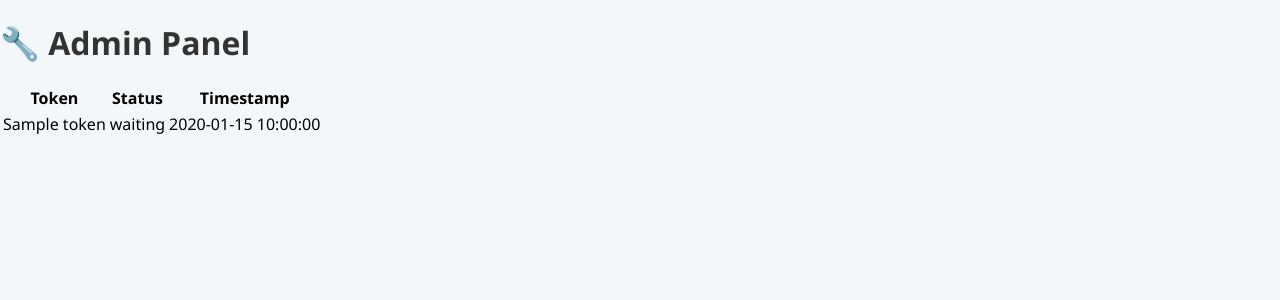
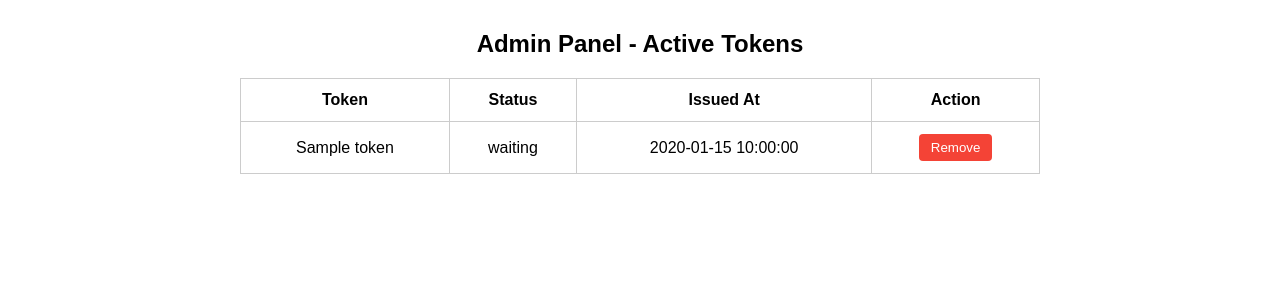
Before and after one commit to shardul9320/canteen-queue-system, a Flask app: template templates/admin.html in a window 1280 px wide. Shown: the top 300 px of the page. Run offline with Flask 3, Linux system fonts and the light colour scheme; the template is opened without the code that fills it: most values are stand-ins (such as "Sample title", 1, 10 or a date in 2020).

Commit message:
Add admin panel and token auto-expiry feature

```diff
--- a/app.py
+++ b/app.py
@@ -1,6 +1,6 @@
 from flask import Flask, render_template, request, redirect, url_for
-import json, time
-import os
+import json, time, os
+from datetime import datetime, timedelta
 
 app = Flask(__name__)
 DATA_FILE = 'data.json'
@@ -18,12 +18,40 @@ def save_data():
     with open(DATA_FILE, 'w') as f:
         json.dump(data, f)
 
+def remove_expired_tokens():
+    current_time = datetime.now()
+    updated_tokens = []
+    for t in data['tokens']:
+        if t['status'] != 'waiting':
+            continue
+        try:
+            # Convert timestamp to datetime object
+            if isinstance(t['timestamp'], float) or isinstance(t['timestamp'], int):
+                token_time = datetime.fromtimestamp(t['timestamp'])
+            elif isinstance(t['timestamp'], str):
+                token_time = datetime.strptime(t['timestamp'], '%Y-%m-%d %H:%M:%S')
+            else:
+                continue  # Skip unknown formats
+
+            # Only keep tokens that haven't expired
+            if token_time + timedelta(minutes=5) > current_time:
+                updated_tokens.append(t)
+
+        except Exception as e:
+            print(f"Error parsing timestamp: {t['timestamp']} → {e}")
+            continue
+
+    data['tokens'] = updated_tokens
+    save_data()
+
+
 @app.route('/')
 def home():
     return render_template('index.html')
 
 @app.route('/generate_token', methods=['POST'])
 def generate_token():
+    remove_expired_tokens()
     token_number = len(data['tokens']) + 1
     timestamp = time.strftime('%Y-%m-%d %H:%M:%S', time.localtime())
     data['tokens'].append({
@@ -36,6 +64,7 @@ def generate_token():
 
 @app.route('/queue/<int:token>')
 def queue_status(token):
+    remove_expired_tokens()
     avg_time = data['avg_time']
     waiting = [t for t in data['tokens'] if t['status'] == 'waiting']
     token_info = next((t for t in data['tokens'] if t['token'] == token), None)
@@ -46,7 +75,14 @@ def queue_status(token):
 
 @app.route('/admin')
 def admin_panel():
+    remove_expired_tokens()
     return render_template('admin.html', tokens=data['tokens'])
+
+@app.route('/remove_token/<int:token_id>', methods=['POST'])
+def remove_token(token_id):
+    data['tokens'] = [t for t in data['tokens'] if t['token'] != token_id]
+    save_data()
+    return redirect(url_for('admin_panel'))
 
 if __name__ == '__main__':
     print("🚀 Starting Flask App...")
--- a/data.json
+++ b/data.json
@@ -1 +1 @@
-{"tokens": [{"token": 1, "timestamp": 1744206301.550881, "status": "waiting"}, {"token": 2, "timestamp": 1744206305.7822044, "status": "waiting"}, {"token": 3, "timestamp": 1744206337.3091214, "status": "waiting"}, {"token": 4, "timestamp": 1744206380.9654338, "status": "waiting"}, {"token": 5, "timestamp": 1744206383.6745865, "status": "waiting"}, {"token": 6, "timestamp": 1744206385.7546878, "status": "waiting"}, {"token": 7, "timestamp": "2025-04-09 19:25:04", "status": "waiting"}, {"token": 8, "timestamp": "2025-04-09 19:25:09", "status": "waiting"}], "avg_time": 30}
+{"tokens": [], "avg_time": 30}
--- a/templates/admin.html
+++ b/templates/admin.html
@@ -2,23 +2,58 @@
 <html lang="en">
 <head>
     <meta charset="UTF-8">
-    <title>Admin Panel - Token Queue</title>
-    <link rel="stylesheet" href="{{ url_for('static', filename='style.css') }}">
+    <title>Admin Panel</title>
     <meta http-equiv="refresh" content="5">
+    <style>
+        body {
+            font-family: Arial, sans-serif;
+            margin: 30px auto;
+            max-width: 800px;
+        }
+        h2 {
+            text-align: center;
+        }
+        table {
+            width: 100%;
+            border-collapse: collapse;
+            margin-top: 20px;
+        }
+        th, td {
+            padding: 12px;
+            border: 1px solid #ccc;
+            text-align: center;
+        }
+        button {
+            padding: 6px 12px;
+            background-color: #f44336;
+            color: white;
+            border: none;
+            border-radius: 4px;
+        }
+        button:hover {
+            background-color: #d32f2f;
+        }
+    </style>
 </head>
 <body>
-    <h1>🔧 Admin Panel</h1>
+    <h2>Admin Panel - Active Tokens</h2>
     <table>
         <tr>
             <th>Token</th>
             <th>Status</th>
-            <th>Timestamp</th>
+            <th>Issued At</th>
+            <th>Action</th>
         </tr>
         {% for token in tokens %}
         <tr>
             <td>{{ token.token }}</td>
             <td>{{ token.status }}</td>
             <td>{{ token.timestamp }}</td>
+            <td>
+                <form method="POST" action="{{ url_for('remove_token', token_id=token.token) }}">
+                    <button type="submit">Remove</button>
+                </form>
+            </td>
         </tr>
         {% endfor %}
     </table>
```
